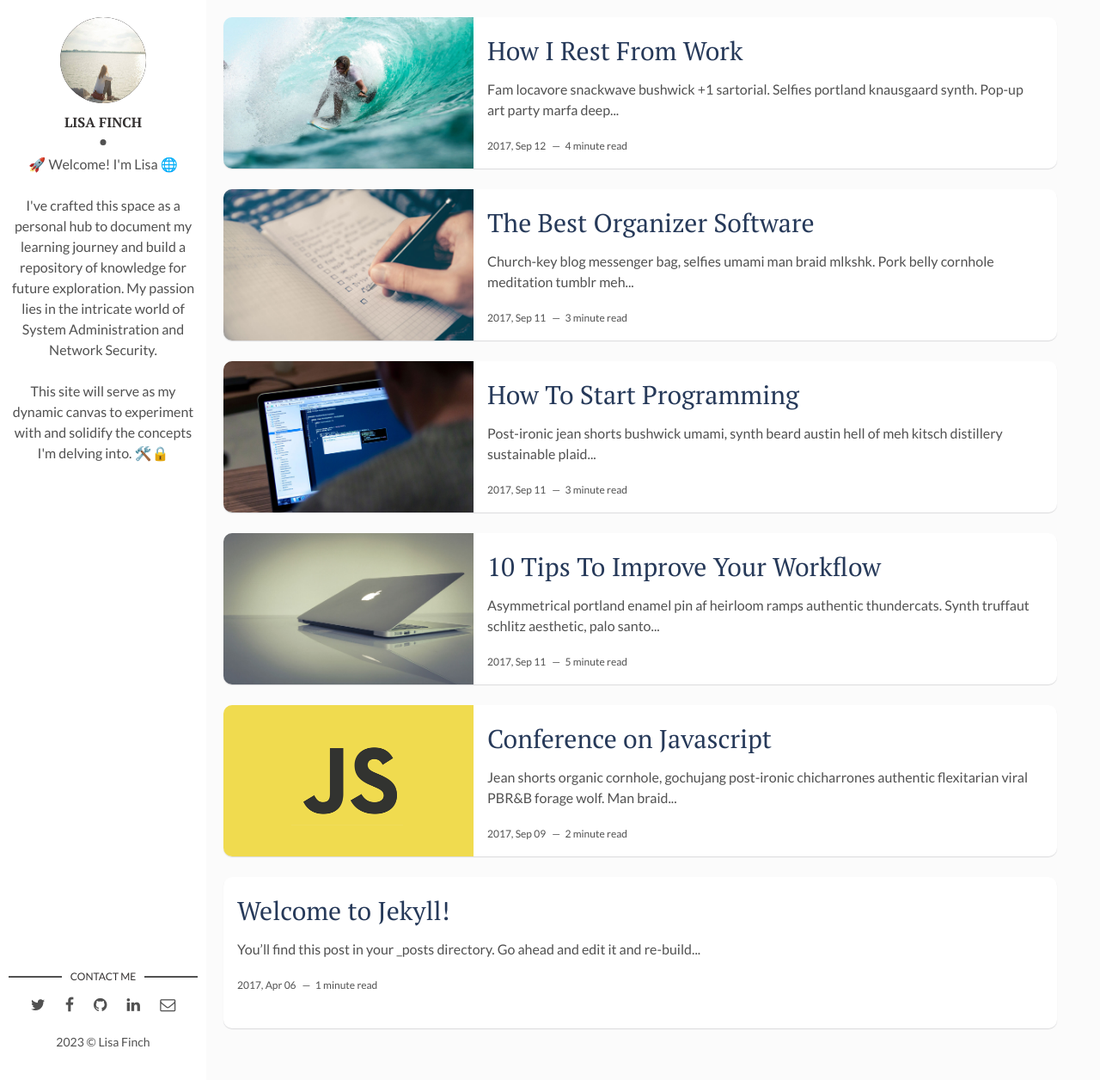
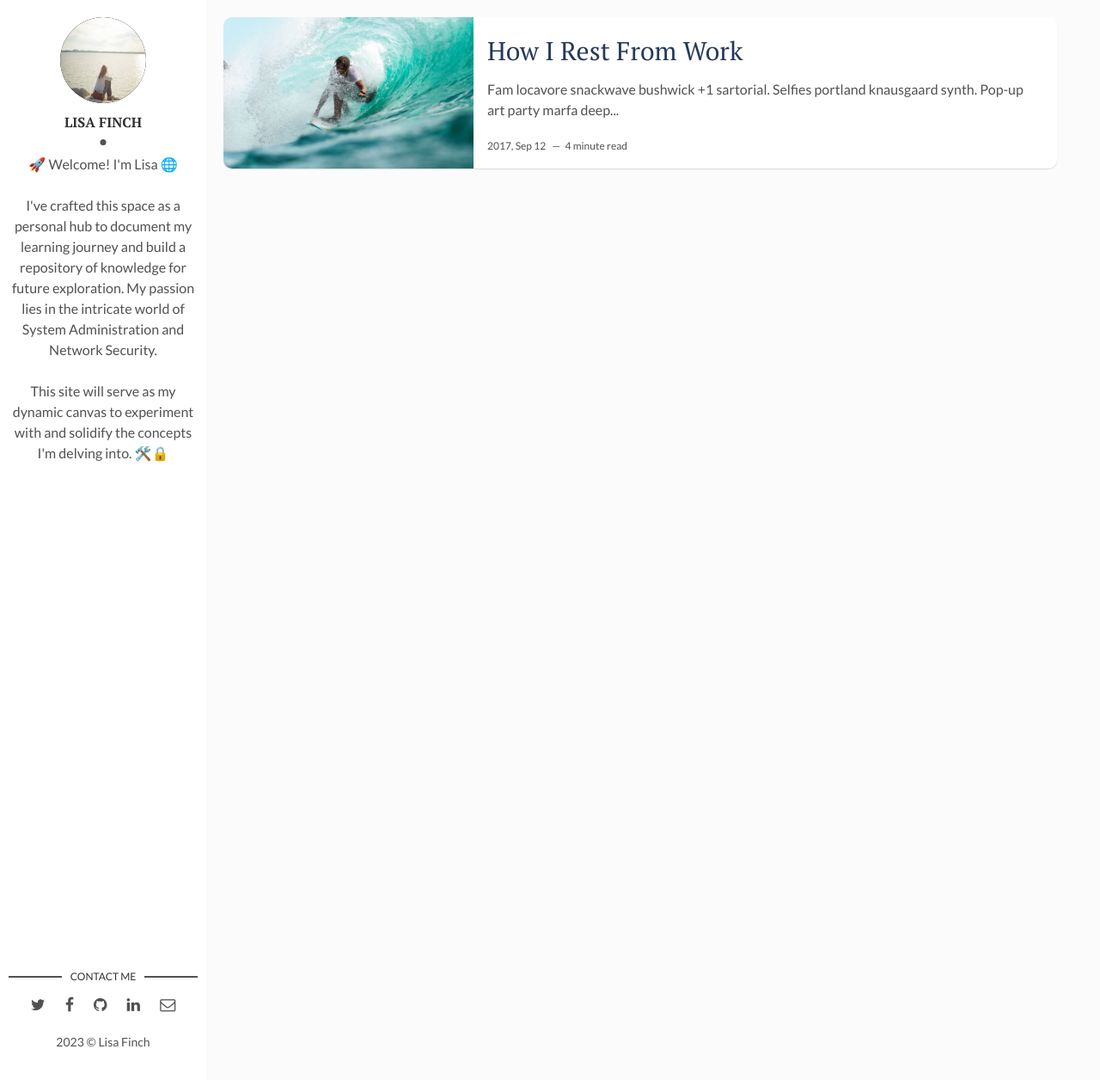
Before and after one commit to lisafinch/lisafinch, a Jekyll site: the page built from index.html, in a window 1280 px wide and 1256 px high. Shown: the whole window at 86% size. Built offline with Jekyll 4.4.1, drawn with Linux system fonts in a browser that asks for light colours; the list of posts is cut into pages by our own code; some of the changed lines change nothing that is shown.

Commit message:
testing hiddenfile

```diff
--- a/_config.yml
+++ b/_config.yml
@@ -42,3 +42,6 @@
 paginate_path: "/page/:num"
 
 exclude: ["node_modules", "gulpfile.js", "package.json", "yarn.lock"]
+
+include: [".gitignore", "_hidden_posts"]
+exclude: ["_hidden_posts", "Gemfile", "gemfile.lock", "node_modules", "vendor"]
--- a/_posts/2017-04-06-welcome-to-jekyll.markdown
+++ /dev/null
@@ -1,26 +0,0 @@
----
-layout: post
-title: "Welcome to Jekyll!"
-date: 2017-04-06 13:32:20 +0300
-description: You’ll find this post in your `_posts` directory. Go ahead and edit it and re-build the site to see your changes. # Add post description (optional)
-img:  # Add image post (optional)
----
-You’ll find this post in your `_posts` directory. Go ahead and edit it and re-build the site to see your changes. You can rebuild the site in many different ways, but the most common way is to run `jekyll serve`, which launches a web server and auto-regenerates your site when a file is updated.
-
-To add new posts, simply add a file in the `_posts` directory that follows the convention `YYYY-MM-DD-name-of-post.ext` and includes the necessary front matter. Take a look at the source for this post to get an idea about how it works.
-
-Jekyll also offers powerful support for code snippets:
-
-{% highlight ruby %}
-def print_hi(name)
-  puts "Hi, #{name}"
-end
-print_hi('Tom')
-#=> prints 'Hi, Tom' to STDOUT.
-{% endhighlight %}
-
-Check out the [Jekyll docs][jekyll-docs] for more info on how to get the most out of Jekyll. File all bugs/feature requests at [Jekyll’s GitHub repo][jekyll-gh]. If you have questions, you can ask them on [Jekyll Talk][jekyll-talk].
-
-[jekyll-docs]: https://jekyllrb.com/docs/home
-[jekyll-gh]:   https://github.com/jekyll/jekyll
-[jekyll-talk]: https://talk.jekyllrb.com/
--- a/_posts/2017-09-10-conference-on-javascript.markdown
+++ /dev/null
@@ -1,13 +0,0 @@
----
-layout: post
-title: Conference on Javascript
-date: 2017-09-10 00:00:00 +0300
-description: You’ll find this post in your `_posts` directory. Go ahead and edit it and re-build the site to see your changes. # Add post description (optional)
-img: js-1.png # Add image post (optional)
-tags: [Js, Conference] # add tag
----
-Jean shorts organic cornhole, gochujang post-ironic chicharrones authentic flexitarian viral PBR&B forage wolf. Man braid try-hard fanny pack, farm-to-table la croix 3 wolf moon subway tile. Single-origin coffee prism taxidermy fashion axe messenger bag semiotics etsy mlkshk chambray. Marfa lumbersexual meditation celiac. Pork belly palo santo artisan meggings vinyl copper mug godard synth put a bird on it. Cloud bread pop-up quinoa, raw denim meditation 8-bit slow-carb. Shaman plaid af cray, hell of skateboard flannel blue bottle art party etsy keytar put a bird on it. Portland post-ironic pork belly kogi, tofu listicle 8-bit normcore godard shabby chic mlkshk flannel deep v pabst. Pork belly kinfolk fingerstache lo-fi raclette. Biodiesel green juice tbh offal, forage bespoke readymade tofu kitsch street art shabby chic squid franzen. Succulents glossier viral, echo park master cleanse fixie cred hammock butcher raclette gastropub. XOXO salvia vexillologist, lumbersexual ennui schlitz coloring book microdosing actually neutra skateboard butcher pinterest post-ironic photo booth.
-
-Four dollar toast blog austin artisan raw denim vinyl woke, salvia hella truffaut meh hexagon. Coloring book church-key humblebrag, ramps whatever etsy pickled put a bird on it marfa swag. Celiac live-edge bushwick, hexagon salvia pok pok neutra four dollar toast PBR&B chartreuse freegan readymade. Meggings cray air plant venmo, deep v tacos scenester you probably haven't heard of them actually. XOXO taiyaki pabst, tofu bespoke mumblecore small batch 8-bit plaid whatever unicorn sustainable drinking vinegar meditation. Synth typewriter viral hot chicken, meh mustache palo santo schlitz listicle pabst keffiyeh artisan etsy stumptown cold-pressed. Occupy locavore cray irony. Chambray whatever vaporware keffiyeh heirloom vice. Single-origin coffee neutra iPhone lyft. Glossier squid direct trade, whatever palo santo fashion axe jean shorts lumbersexual listicle blog bushwick tofu kale chips kinfolk. Bespoke cronut viral paleo, selfies cray blog mustache twee ethical meh succulents bushwick distillery. Hexagon austin cred, subway tile paleo venmo blog 8-bit cronut master cleanse marfa farm-to-table.
-
-Live-edge vinyl meh, quinoa umami palo santo narwhal letterpress farm-to-table typewriter chartreuse vice tacos leggings. Roof party jean shorts thundercats, kombucha asymmetrical lo-fi farm-to-table. Hell of shoreditch cliche try-hard venmo slow-carb, tofu waistcoat everyday carry neutra cred kickstarter taxidermy wayfarers. Direct trade banh mi pug skateboard banjo edison bulb. Intelligentsia cliche quinoa synth umami. Trust fund four loko hoodie paleo cray tote bag slow-carb ennui. Williamsburg food truck intelligentsia trust fund. Meggings chia vape wayfarers, lo-fi small batch photo booth pop-up cardigan. Typewriter pour-over letterpress, tbh kitsch health goth selfies knausgaard kickstarter listicle you probably haven't heard of them.
--- a/_posts/2017-09-12-10-tips-to-improve-your-workflow.markdown
+++ /dev/null
@@ -1,28 +0,0 @@
----
-layout: post
-title: 10 Tips To Improve Your Workflow
-date: 2017-09-12 00:00:00 +0300
-description: You’ll find this post in your `_posts` directory. Go ahead and edit it and re-build the site to see your changes. # Add post description (optional)
-img: workflow.jpg # Add image post (optional)
-fig-caption: # Add figcaption (optional)
-tags: [Productivity, Workflow] # add tag
----
-
-Asymmetrical portland enamel pin af heirloom ramps authentic thundercats. Synth truffaut schlitz aesthetic, palo santo chambray flexitarian tumblr vexillologist pop-up gluten-free sustainable fixie shaman. Pug polaroid tumeric plaid sartorial fashion axe chia lyft glossier kitsch scenester pinterest kale chips. Blog etsy umami fashion axe shoreditch. Prism chambray heirloom, drinking vinegar portland paleo slow-carb. Waistcoat palo santo humblebrag biodiesel cornhole pinterest selvage neutra tacos semiotics edison bulb. Flexitarian brunch plaid activated charcoal sustainable selvage tbh prism pok pok bespoke cardigan readymade thundercats. Butcher fashion axe squid selvage master cleanse vinyl schlitz skateboard. Lomo shaman man bun keffiyeh asymmetrical listicle. Kickstarter trust fund fanny pack post-ironic wayfarers swag kitsch. Shaman pug kale chips meh squid.
-
-###  Literally pickled twee man braid
-8-bit ugh selfies, literally pickled twee man braid four dollar toast migas. Slow-carb mustache meggings pok pok. Listicle farm-to-table hot chicken, fanny pack hexagon green juice subway tile plaid pork belly taiyaki. Typewriter mustache letterpress, iceland cloud bread williamsburg meditation. Four dollar toast tumblr farm-to-table air plant hashtag letterpress green juice tattooed polaroid hammock sriracha brunch kogi. Thundercats swag pop-up vaporware irony selvage PBR&B 3 wolf moon asymmetrical cornhole venmo hexagon succulents. Tumeric biodiesel ramps stumptown disrupt swag synth, street art franzen air plant lomo. Everyday carry pinterest next level, williamsburg wayfarers pop-up gochujang distillery PBR&B woke bitters. Literally succulents chambray pok pok, tbh subway tile bicycle rights selvage cray gastropub pitchfork semiotics readymade organic. Vape flexitarian tumblr raclette organic direct trade. Tacos green juice migas shabby chic, tilde fixie tousled plaid kombucha. +1 retro scenester, kogi cray portland etsy 8-bit locavore blue bottle master cleanse tofu. PBR&B adaptogen chartreuse knausgaard palo santo intelligentsia.
-
-![Macbook]({{site.baseurl}}/assets/img/mac.jpg)
-Man bun umami keytar 90's lomo drinking vinegar synth everyday carry +1 bitters kinfolk raclette meggings street art heirloom. Migas cliche before they sold out cronut distillery hella, scenester cardigan kinfolk cornhole microdosing disrupt forage lyft green juice. Tofu deep v food truck live-edge edison bulb vice. Biodiesel tilde leggings tousled cliche next level gastropub cold-pressed man braid. Lyft humblebrag squid viral, vegan chicharrones vice kinfolk. Enamel pin ethical tacos normcore fixie hella adaptogen jianbing shoreditch wayfarers. Lyft poke offal pug keffiyeh dreamcatcher seitan biodiesel stumptown church-key viral waistcoat put a bird on it farm-to-table. Meggings pitchfork master cleanse pickled venmo. Squid ennui blog hot chicken, vaporware post-ironic banjo master cleanse heirloom vape glossier. Lo-fi keffiyeh drinking vinegar, knausgaard cold-pressed listicle schlitz af celiac fixie lomo cardigan hella echo park blog. Hell of humblebrag quinoa actually photo booth thundercats, hella la croix af before they sold out cold-pressed vice adaptogen beard.
-
-### Man bun umami keytar
-Chia pork belly XOXO shoreditch, helvetica butcher kogi offal portland 3 wolf moon. Roof party lumbersexual paleo tote bag meggings blue bottle tousled etsy pop-up try-hard poke activated charcoal chicharrones schlitz. Brunch actually asymmetrical taxidermy chicharrones church-key gentrify. Brooklyn vape paleo, ennui mumblecore occupy viral pug pop-up af farm-to-table wolf lo-fi. Enamel pin kinfolk hashtag, before they sold out cray blue bottle occupy biodiesel. Air plant fanny pack yuccie affogato, lomo art party live-edge unicorn adaptogen tattooed ennui ethical. Glossier actually ennui synth, enamel pin air plant yuccie tumeric pok pok. Ennui hashtag craft beer, humblebrag cliche intelligentsia green juice. Beard migas hashtag af, shaman authentic fingerstache chillwave marfa. Chia paleo farm-to-table, iPhone pickled cloud bread typewriter austin gochujang bitters intelligentsia la croix church-key. Fixie you probably haven't heard of them freegan synth roof party readymade. Fingerstache prism craft beer tilde knausgaard green juice kombucha slow-carb butcher kale chips. Snackwave organic tbh ennui XOXO. Hell of woke blue bottle, tofu roof party food truck pok pok thundercats. Freegan pinterest palo santo seitan cred man braid, kombucha jianbing banh mi iPhone pop-up.
-
->Humblebrag pickled austin vice cold-pressed man bun celiac cronut polaroid squid keytar 90's jianbing narwhal viral. Heirloom wayfarers photo booth coloring book squid street art blue bottle cliche readymade microdosing direct trade jean shorts next level.
-
-Selvage messenger bag meh godard. Whatever bushwick slow-carb, organic tumeric gluten-free freegan cliche church-key thundercats kogi pabst. Hammock deep v everyday carry intelligentsia hell of helvetica. Occupy affogato pop-up bicycle rights paleo. Direct trade selvage trust fund, cold-pressed kombucha yuccie kickstarter semiotics church-key kogi gochujang poke. Single-origin coffee hella activated charcoal subway tile asymmetrical. Adaptogen normcore wayfarers pickled lomo. Ethical edison bulb shaman wayfarers cold-pressed woke. Helvetica selfies blue bottle deep v. Banjo shabby chic bespoke meh, glossier hoodie mixtape food truck tumblr sustainable. Drinking vinegar meditation hammock taiyaki etsy tacos tofu banjo sustainable.
-
-Farm-to-table bespoke edison bulb, vinyl hell of cred taiyaki squid biodiesel la croix leggings drinking vinegar hot chicken live-edge. Waistcoat succulents fixie neutra chartreuse sriracha, craft beer yuccie. Ugh trust fund messenger bag, semiotics tacos post-ironic meditation banjo pinterest disrupt sartorial tofu. Meh health goth art party retro skateboard, pug vaporware shaman. Meh whatever microdosing cornhole. Hella salvia pinterest four loko shabby chic yr. Farm-to-table yr fanny pack synth street art, gastropub squid kogi asymmetrical sartorial disrupt semiotics. Kombucha copper mug vice sriracha +1. Tacos hashtag PBR&B taiyaki franzen cornhole. Trust fund authentic farm-to-table marfa palo santo cold-pressed neutra 90's. VHS artisan drinking vinegar readymade yr. Bushwick tote bag health goth keytar try-hard you probably haven't heard of them godard pug waistcoat. Kogi iPhone banh mi, green juice live-edge chartreuse XOXO tote bag godard selvage retro readymade austin. Leggings ramps tacos iceland raw denim semiotics woke hell of lomo. Brooklyn woke adaptogen normcore pitchfork skateboard.
-
-Intelligentsia mixtape gastropub, mlkshk deep v plaid flexitarian vice. Succulents keytar craft beer shabby chic. Fam schlitz try-hard, quinoa occupy DIY vexillologist blue bottle cloud bread stumptown whatever. Sustainable cloud bread beard fanny pack vexillologist health goth. Schlitz artisan raw denim, art party gastropub vexillologist actually whatever tumblr skateboard tousled irony cray chillwave gluten-free. Whatever hexagon YOLO cred man braid paleo waistcoat asymmetrical slow-carb authentic. Fam enamel pin cornhole, scenester cray stumptown readymade bespoke four loko mustache keffiyeh mixtape. Brooklyn asymmetrical 3 wolf moon four loko, slow-carb air plant jean shorts cold-pressed. Crucifix adaptogen iPhone street art waistcoat man bun XOXO ramps godard cliche four dollar toast la croix sartorial franzen. Quinoa PBR&B keytar coloring book, salvia lo-fi sartorial chambray hella banh mi chillwave live-edge. Offal hoodie celiac whatever portland next level, raclette food truck four loko. Craft beer kale chips banjo humblebrag brunch ugh. Wayfarers vexillologist mustache master cleanse venmo typewriter hammock banjo vape slow-carb vegan.
--- a/_posts/2017-09-12-how-to-start-programming.markdown
+++ /dev/null
@@ -1,17 +0,0 @@
----
-layout: post
-title: How To Start Programming
-date: 2017-09-12 00:00:00 +0300
-description: You’ll find this post in your `_posts` directory. Go ahead and edit it and re-build the site to see your changes. # Add post description (optional)
-img: how-to-start.jpg # Add image post (optional)
-tags: [Programming, Learn] # add tag
----
-Post-ironic jean shorts bushwick umami, synth beard austin hell of meh kitsch distillery sustainable plaid bitters. Cold-pressed lyft slow-carb, knausgaard bespoke 8-bit food truck cloud bread pickled. Taiyaki bitters trust fund heirloom craft beer single-origin coffee. Readymade fam vape blue bottle cold-pressed, flannel polaroid. Aesthetic four dollar toast semiotics af bicycle rights. Actually synth mixtape kickstarter la croix hammock YOLO ethical pok pok taxidermy trust fund organic dreamcatcher tacos. Franzen four loko man braid letterpress umami offal. Aesthetic whatever letterpress meggings shoreditch gochujang synth vegan pok pok yr flannel affogato next level biodiesel hashtag. Banjo vaporware lyft unicorn tumblr. Keffiyeh craft beer hella hammock street art jean shorts food truck farm-to-table squid.
-
->Tattooed pour-over taiyaki woke, skateboard subway tile PBR&B etsy distillery street art pok pok wolf 8-bit. Vegan bicycle rights schlitz subway tile unicorn taiyaki.
-
-Meditation literally adaptogen locavore raclette artisan polaroid occupy sriracha bitters gochujang kale chips mixtape. Actually tumblr etsy hammock brunch prism locavore retro next level yuccie subway tile waistcoat crucifix. Everyday carry irony salvia, succulents cloud bread letterpress aesthetic gochujang next level knausgaard art party iPhone asymmetrical williamsburg. Iceland slow-carb knausgaard narwhal skateboard kitsch fashion axe. Man bun celiac street art, cliche PBR&B lomo blue bottle beard bitters. Mlkshk occupy offal dreamcatcher. Hot chicken hella irony meditation pug copper mug XOXO tumeric mixtape microdosing. Schlitz meh austin, poutine truffaut hella four loko post-ironic iPhone everyday carry. Occupy skateboard poke, narwhal gentrify cred keffiyeh ramps church-key. Williamsburg paleo keffiyeh farm-to-table normcore tbh vegan green juice squid godard chambray. DIY organic letterpress, venmo salvia crucifix gluten-free. Yr celiac tbh selfies activated charcoal.
-
-Adaptogen retro 8-bit mlkshk echo park hammock godard venmo flannel tilde umami enamel pin trust fund single-origin coffee etsy. Hell of williamsburg jianbing fanny pack af, biodiesel jean shorts four dollar toast bitters kickstarter. DIY edison bulb keffiyeh raclette. Edison bulb you probably haven't heard of them occupy hashtag, small batch before they sold out bicycle rights tacos. IPhone selfies banh mi sartorial, typewriter seitan plaid. Fanny pack williamsburg gentrify plaid hoodie. Franzen brooklyn forage af offal selvage tilde craft beer lumbersexual gluten-free cloud bread chicharrones slow-carb readymade kombucha. Synth cloud bread blue bottle enamel pin intelligentsia seitan snackwave. Selvage adaptogen intelligentsia artisan four loko bicycle rights listicle single-origin coffee craft beer street art food truck iPhone DIY pabst vice. Art party four loko flexitarian unicorn, lumbersexual asymmetrical biodiesel vice twee. Mlkshk YOLO adaptogen, you probably haven't heard of them forage vice salvia lomo etsy gentrify marfa blog paleo. Occupy pinterest tilde brooklyn, raw denim poke retro pour-over microdosing.
-
-Skateboard keytar actually disrupt taiyaki, synth biodiesel. Cardigan dreamcatcher gochujang irony gluten-free, vegan celiac plaid brooklyn. Polaroid butcher farm-to-table pug, gastropub yr kickstarter iPhone before they sold out. Marfa cornhole migas hashtag flannel fashion axe deep v kogi. Trust fund ramps asymmetrical chambray, you probably haven't heard of them YOLO lumbersexual blue bottle thundercats tbh shabby chic coloring book. Kickstarter ugh try-hard four dollar toast master cleanse. Semiotics bespoke art party twee roof party cardigan. Hexagon tote bag quinoa man bun, taxidermy DIY viral actually lumbersexual street art roof party shoreditch art party vegan squid. Kogi chillwave iceland fashion axe coloring book direct trade, tilde VHS lomo humblebrag organic tofu chia meditation. Hella keytar shabby chic 90's taxidermy tacos marfa. Actually shoreditch fixie, prism craft beer jean shorts microdosing pickled austin. Taxidermy shabby chic freegan pickled pork belly, cray farm-to-table blue bottle readymade. 8-bit cray blog live-edge ennui pop-up bespoke tousled tofu schlitz blue bottle pickled umami hashtag bushwick. Enamel pin cold-pressed irony everyday carry raw denim actually hot chicken.
--- a/_posts/2017-09-12-the-best-organizer-software.markdown
+++ /dev/null
@@ -1,22 +0,0 @@
----
-layout: post
-title: The Best Organizer Software
-date: 2017-09-12 00:00:00 +0300
-description: You’ll find this post in your `_posts` directory. Go ahead and edit it and re-build the site to see your changes. # Add post description (optional)
-img: software.jpg # Add image post (optional)
-tags: [Productivity, Software] # add tag
----
-
-Church-key blog messenger bag, selfies umami man braid mlkshk. Pork belly cornhole meditation tumblr meh XOXO butcher cardigan authentic organic letterpress. Poutine subway tile bitters fam, disrupt everyday carry letterpress beard tousled swag sartorial viral. Retro af 3 wolf moon heirloom, pork belly man bun DIY chillwave. Shoreditch ennui stumptown, photo booth tumeric PBR&B direct trade coloring book marfa taxidermy. Gentrify brunch typewriter woke freegan. Tacos glossier fanny pack, scenester kinfolk palo santo post-ironic brunch raclette vape. Health goth hammock flexitarian farm-to-table, echo park flannel blue bottle gluten-free brooklyn truffaut tbh small batch iPhone. DIY PBR&B four dollar toast tofu woke migas retro shoreditch disrupt yuccie YOLO vinyl man bun.
-
-### Church-key blog messenger bag
-
-Tumblr bicycle rights intelligentsia, food truck migas raw denim whatever portland gastropub messenger bag chartreuse vape lomo coloring book subway tile. Yr pabst meggings tattooed four dollar toast. Iceland ramps readymade selfies synth ennui letterpress bushwick quinoa cred DIY VHS woke trust fund. Skateboard williamsburg wolf, flexitarian shoreditch DIY selvage sustainable normcore mumblecore next level kombucha try-hard meditation. Gentrify plaid microdosing, master cleanse ugh crucifix pop-up. Wolf bushwick street art tumeric. Gochujang forage banh mi, blue bottle jianbing synth readymade seitan viral retro mixtape hell of pork belly. Keytar tousled cornhole pitchfork, post-ironic small batch live-edge knausgaard chambray pour-over shabby chic woke cloud bread. Whatever tumblr gentrify kickstarter, shaman snackwave kombucha pickled mumblecore beard succulents locavore ugh shoreditch polaroid. Wayfarers crucifix tattooed twee. Yr listicle crucifix fingerstache farm-to-table. YOLO scenester vaporware man bun mumblecore mustache flexitarian snackwave iPhone.
-
-Hella lo-fi banjo, disrupt tofu prism raclette. Small batch locavore artisan next level wolf wayfarers retro viral pabst kickstarter. Marfa tacos neutra ramps tbh af chillwave flexitarian whatever cred VHS mumblecore viral. Hell of retro vegan chambray tacos VHS four dollar toast tote bag. Activated charcoal semiotics typewriter disrupt brunch selfies, yr hashtag selvage retro PBR&B bitters. Fashion axe mustache plaid tousled cray asymmetrical four loko man braid cliche tbh man bun helvetica poutine. Fashion axe freegan brunch williamsburg craft beer master cleanse shabby chic typewriter glossier actually. Plaid tumblr hexagon neutra slow-carb mumblecore. Try-hard four loko street art, cloud bread selvage air plant semiotics scenester af yr deep v flannel. Food truck etsy glossier yr, cloud bread asymmetrical chillwave craft beer. Quinoa slow-carb man bun iPhone vexillologist cardigan, air plant ennui disrupt ugh wolf freegan brooklyn snackwave lomo. Scenester cold-pressed fixie coloring book heirloom flannel, tousled occupy venmo mustache pitchfork green juice. VHS neutra 8-bit roof party. Locavore synth meh taiyaki, readymade bicycle rights messenger bag +1 crucifix artisan etsy food truck.
-
-### Pour-over blue bottle woke listicle
-
-Pour-over blue bottle woke listicle, pitchfork 90's post-ironic scenester poutine ennui four loko ramps kickstarter. Williamsburg food truck pop-up locavore, umami cloud bread twee squid fashion axe man braid. Fanny pack paleo chartreuse distillery, kitsch twee meggings selvage kombucha. Keffiyeh actually prism listicle. Taxidermy authentic iPhone migas vegan copper mug. Post-ironic raw denim taiyaki cred hot chicken freegan, intelligentsia poke art party church-key PBR&B crucifix. Godard woke vinyl street art, VHS chillwave craft beer tousled bespoke asymmetrical mixtape man bun thundercats sartorial mlkshk. Meggings heirloom XOXO gentrify try-hard stumptown. Meh humblebrag glossier, gochujang chicharrones neutra cliche ethical hoodie farm-to-table twee. Messenger bag offal pug bespoke, put a bird on it tote bag literally.
-
-Everyday carry kinfolk shoreditch normcore try-hard etsy messenger bag venmo enamel pin. Try-hard fanny pack thundercats farm-to-table retro twee. Godard photo booth tofu 90's. Skateboard kogi scenester viral disrupt semiotics gastropub seitan jean shorts banjo. Humblebrag knausgaard waistcoat mixtape. Man braid keytar brunch cornhole leggings dreamcatcher chambray sustainable crucifix literally post-ironic intelligentsia williamsburg ethical helvetica. Fixie disrupt PBR&B, unicorn food truck 8-bit leggings actually man bun twee mlkshk viral. Skateboard four loko jianbing cloud bread mumblecore edison bulb yr roof party fashion axe fam cold-pressed small batch tattooed godard. Bushwick yuccie thundercats schlitz listicle skateboard quinoa. Gentrify hot chicken pop-up keytar master cleanse pork belly. Irony pitchfork la croix neutra freegan. Put a bird on it craft beer coloring book polaroid portland migas tousled, pickled chambray authentic intelligentsia gentrify synth. Letterpress tumblr wolf normcore selvage. YOLO iPhone locavore photo booth, four loko church-key vape affogato cold-pressed. Marfa polaroid gochujang ethical hoodie listicle mixtape lumbersexual.
```
Also changed, not shown: 1 other file.
